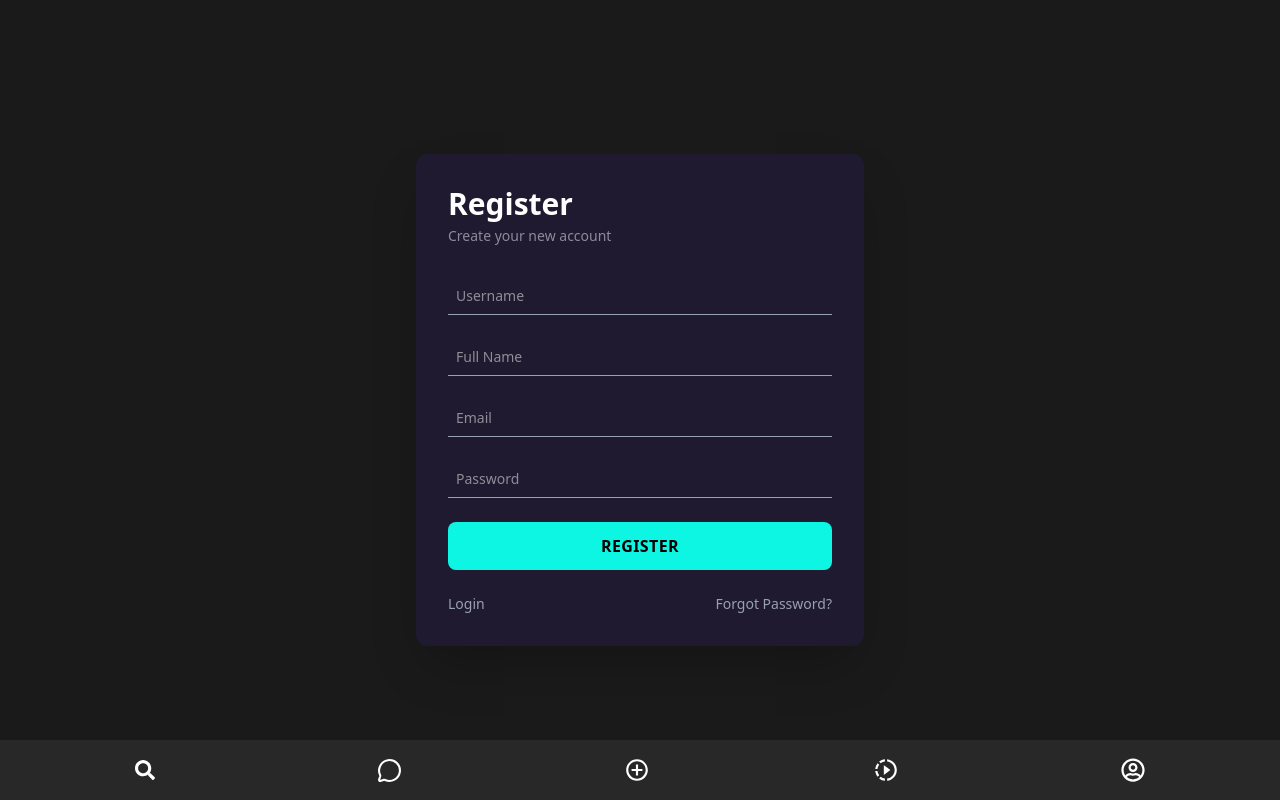
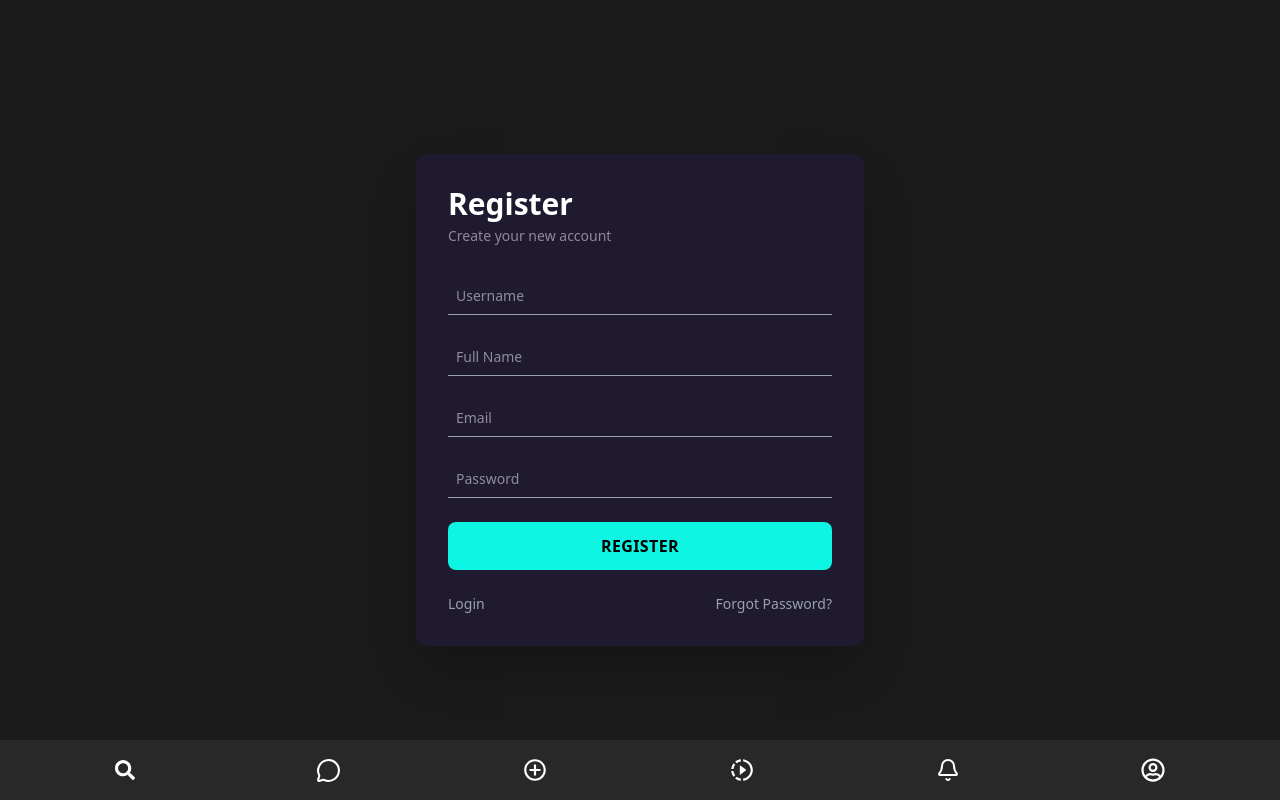
Before and after one commit to dev-abhisheksh/Reelr, a React (Vite) app in the folder frontend/: page /register in a window 1280 px wide. Built offline with nearby package versions, Linux system fonts and the light colour scheme; no server answers.

Commit message:
feat: Add notification bell to BottomBar and integrate toast notifications for new alerts

```diff
--- a/frontend/src/components/BottomBar.jsx
+++ b/frontend/src/components/BottomBar.jsx
@@ -4,22 +4,36 @@ import { FaRegUserCircle, FaSearch } from "react-icons/fa";
 import { MdAddCircleOutline, MdSlowMotionVideo } from "react-icons/md";
 import { useImmersive } from './ImmersiveMode';
 import { NavLink } from 'react-router-dom';
-import { MessageCircle } from 'lucide-react';
+import { MessageCircle, Bell } from 'lucide-react';
+import { useNotification } from '../context/NotificationContext';
 
 const BottomBar = () => {
     const { isImmersive } = useImmersive();
+    const { unreadCount, markAllRead } = useNotification();
 
     const links = [
         { to: "/feed", icon: <FaSearch size={20} /> },
         { to: "/chat", icon: <MessageCircle size={25} /> },
         { to: "/upload", icon: <MdAddCircleOutline size={26} /> },
         { to: "/", icon: <MdSlowMotionVideo size={26} /> },
+        {
+            to: "/notifications",
+            icon: (
+                <div className="relative" onClick={markAllRead}>
+                    <Bell size={24} />
+                    {unreadCount > 0 && (
+                        <span className="absolute -top-2 -right-2 bg-orange-500 text-white text-[10px] font-bold rounded-full w-4 h-4 flex items-center justify-center">
+                            {unreadCount > 9 ? "9+" : unreadCount}
+                        </span>
+                    )}
+                </div>
+            )
+        },
         { to: "/profile", icon: <FaRegUserCircle /> }
     ]
 
     return (
         <div>
-
             <div className='w-full h-15 bg-[#282828] flex justify-center items-center'>
                 <div className='backdrop:blur-md w-[95%] rounded-md flex justify-around items-center text-white text-2xl gap-4'>
                     {links.map((link, index) => (
@@ -27,8 +41,7 @@ const BottomBar = () => {
                             key={index}
                             to={link.to}
                             className={({ isActive }) =>
-                                `transition-all duration-200 ${isActive ? 'text-orange-500 scale-110' : 'text-white'
-                                }`
+                                `transition-all duration-200 ${isActive ? 'text-orange-500 scale-110' : 'text-white'}`
                             }
                         >
                             {link.icon}
@@ -36,7 +49,6 @@ const BottomBar = () => {
                     ))}
                 </div>
             </div>
-
         </div>
     )
 }
--- a/frontend/src/context/NotificationContext.jsx
+++ b/frontend/src/context/NotificationContext.jsx
@@ -1,5 +1,7 @@
+import React from "react";
 import { createContext, useContext, useEffect, useState } from "react";
 import { io } from "socket.io-client";
+import { toast } from "sonner";
 
 const NotificationContext = createContext();
 
@@ -14,29 +16,36 @@ export const NotificationProvider = ({ children }) => {
         const user = JSON.parse(localStorage.getItem("user"));
         if (!token || !user) return;
 
-        const socket = io("https://your-main-backend.onrender.com", {
+        const socket = io("http://localhost:8000", {
             auth: { token },
             transports: ["websocket"]
         });
 
         socket.on("connect", () => {
             console.log("Notification socket connected");
-            socket.emit("register", user._id); // map userId → socketId on server
+            socket.emit("register", user._id);
         });
 
-        // Listen for new notifications from worker
         socket.on("new-notification", (notification) => {
             setNotifications((prev) => [notification, ...prev]);
             setUnreadCount((prev) => prev + 1);
+
+            // 🔔 Show sonner toast
+            toast(`Someone posted a new reel!`, {
+                description: "Tap to view",
+                duration: 4000,
+                action: {
+                    label: "View",
+                    onClick: () => window.location.href = `/post/${notification.postId}`
+                }
+            });
         });
 
         socket.on("disconnect", () => {
             console.log("Notification socket disconnected");
         });
 
-        return () => {
-            socket.disconnect();
-        };
+        return () => socket.disconnect();
     }, []);
 
     const markAllRead = () => setUnreadCount(0);
```
